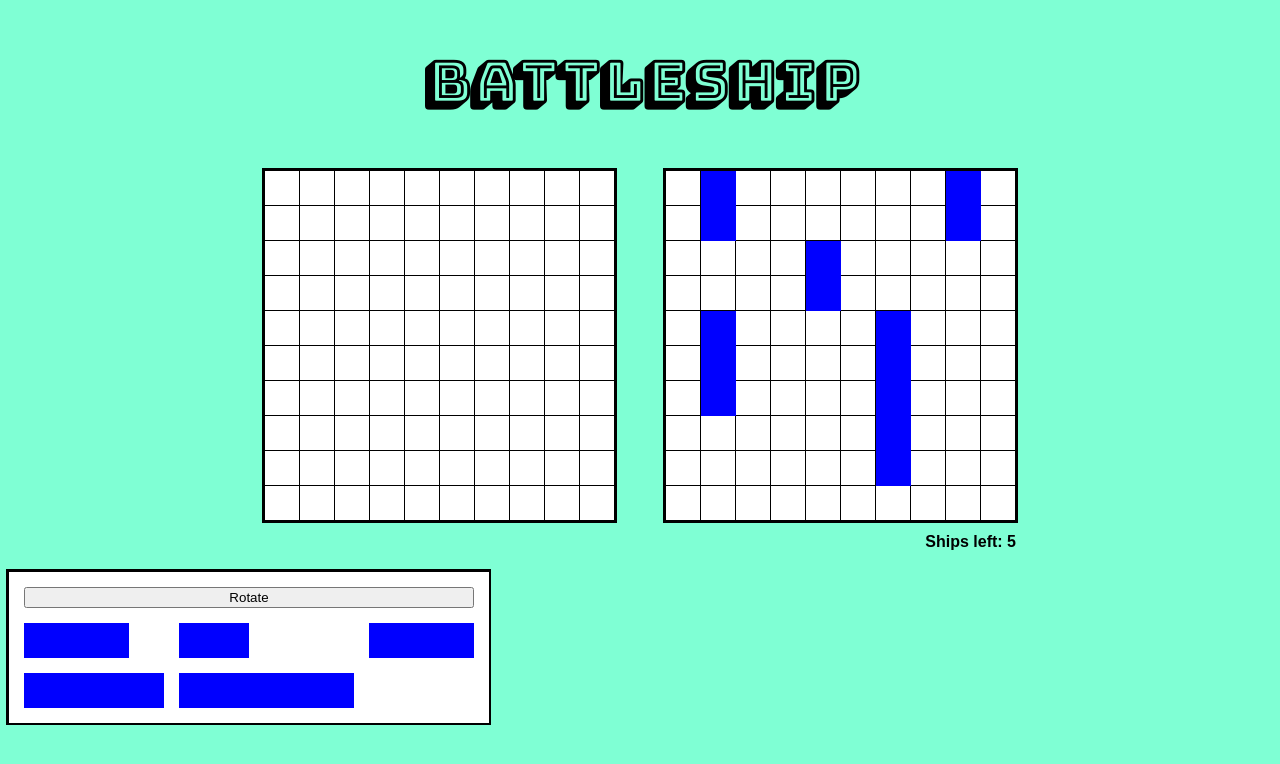
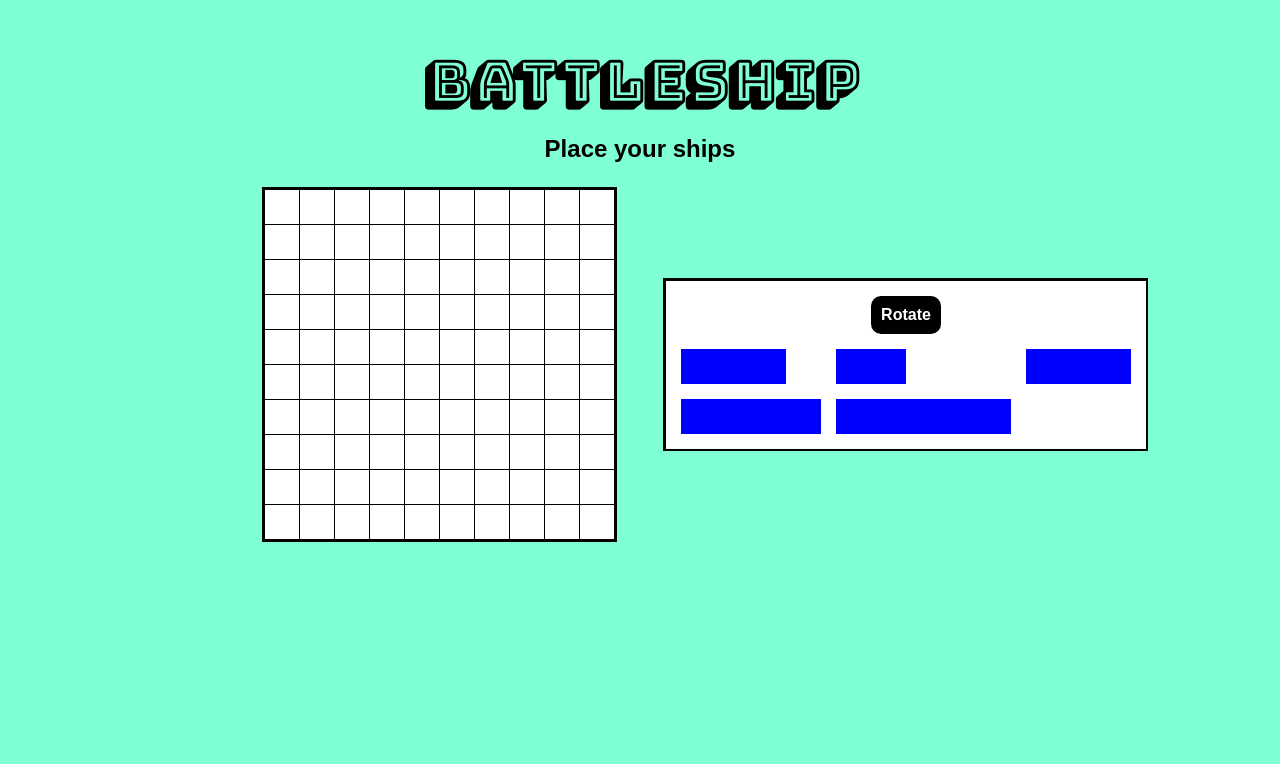
Before and after one commit to ewardou/battleship, a website built with webpack: page dist/index.html in a window 1280 px wide. Built offline with nearby package versions, Linux system fonts and the light colour scheme.

Commit message:
Add start of game sequence and message

```diff
--- a/src/dom.js
+++ b/src/dom.js
@@ -28,7 +28,7 @@ function renderGameboard(player) {
         );
         cell.classList.add('success');
     });
-    if (player.name === 'cpu' || player.name === 'player1') {
+    if (player.name !== 'cpu') {
         board.currentShips.forEach((ship) => {
             ship.coordinates.forEach((pair) => {
                 const cell = document.querySelector(
--- a/src/game.js
+++ b/src/game.js
@@ -7,6 +7,7 @@ const cpu = Player('cpu', true);
 cpu.placeShipRandomly();
 const para = document.createElement('p');
 para.textContent = `Ships left: ${cpu.shipsLeft()}`;
+const message = document.querySelector('header>p');
 
 function gameLoop(player, computer, coordinate) {
     if (computer.gameboard.allShipsSunk() || player.gameboard.allShipsSunk()) {
@@ -16,21 +17,19 @@ function gameLoop(player, computer, coordinate) {
     renderGameboard(cpu);
     para.textContent = `Ships left: ${cpu.shipsLeft()}`;
     if (computer.gameboard.allShipsSunk()) {
-        return 'CPU lost';
+        message.textContent = 'Player won';
     }
     computer.computerAttack(player);
     renderGameboard(player1);
     if (player.gameboard.allShipsSunk()) {
-        return 'Player 1 lost';
+        message.textContent = 'Cpu won';
     }
 }
-const cpuBoard = createBoard(cpu);
-cpuBoard.append(para);
 const board = createBoard(player1);
-document.body.append(board, cpuBoard);
+document.body.append(board);
 renderGameboard(player1);
-renderGameboard(cpu);
 
+function addCPUCellsListener() {
     const cpuCells = document.querySelectorAll('.cpu>div[data-coordinate]');
     cpuCells.forEach((cell) => {
         cell.addEventListener('click', (event) => {
@@ -41,10 +40,17 @@ cpuCells.forEach((cell) => {
             cell.classList.remove('available');
         });
     });
+}
 
 function removeShipsDiv() {
     if (player1.shipsLeft() >= 5) {
         document.querySelector('.ships-container').remove();
+        const cpuBoard = createBoard(cpu);
+        cpuBoard.append(para);
+        message.textContent = '';
+        document.body.append(cpuBoard);
+        renderGameboard(cpu);
+        addCPUCellsListener();
     }
 }
 const playerCells = document.querySelectorAll('.player1>div[data-coordinate]');
--- a/src/style.css
+++ b/src/style.css
@@ -1,10 +1,21 @@
 @import url('https://fonts.googleapis.com/css2?family=Bungee+Shade&display=swap');
 
+header {
+    grid-column: 1/3;
+    justify-self: center;
+}
 h1 {
     font-family: 'Bungee Shade', cursive;
     font-size: 3.5rem;
-    grid-column: 1/3;
-    justify-self: center;
+    margin-bottom: 0;
+}
+p {
+    font-family: sans-serif;
+    font-weight: bold;
+    font-size: 1.5rem;
+    height: 1.5rem;
+    text-align: center;
+    margin-top: 15px;
     margin-bottom: 0;
 }
 
@@ -20,9 +31,10 @@ body > div {
     grid-template-columns: repeat(10, 1fr);
     grid-template-rows: repeat(10, 1fr);
 }
-p {
+div > p {
     position: absolute;
     margin: 0;
+    font-size: 1.2rem;
     bottom: -30px;
     right: 0;
     font-weight: bold;
@@ -36,6 +48,7 @@ body {
     background-color: aquamarine;
     display: grid;
     gap: 50px;
+    row-gap: 30px;
     grid-template-columns: 1fr 1fr;
     grid-template-rows: min-content 1fr;
     justify-items: start;
@@ -57,7 +70,7 @@ body > div > div {
     border: none;
 }
 .miss {
-    background-color: rgb(245, 245, 120);
+    background-color: rgb(253, 253, 191);
     text-align: center;
 }
 .miss::after {
@@ -125,4 +138,13 @@ body > div > div {
 }
 .ships-container button {
     grid-column: 1/4;
+    padding: 10px;
+    width: fit-content;
+    justify-self: center;
+    background-color: black;
+    color: white;
+    font-weight: bold;
+    border: none;
+    border-radius: 10px;
+    font-size: 1rem;
 }
```
Also changed, not shown: dist/index.html, dist/main.js. Lines whose indentation alone changed are shown as unchanged.
